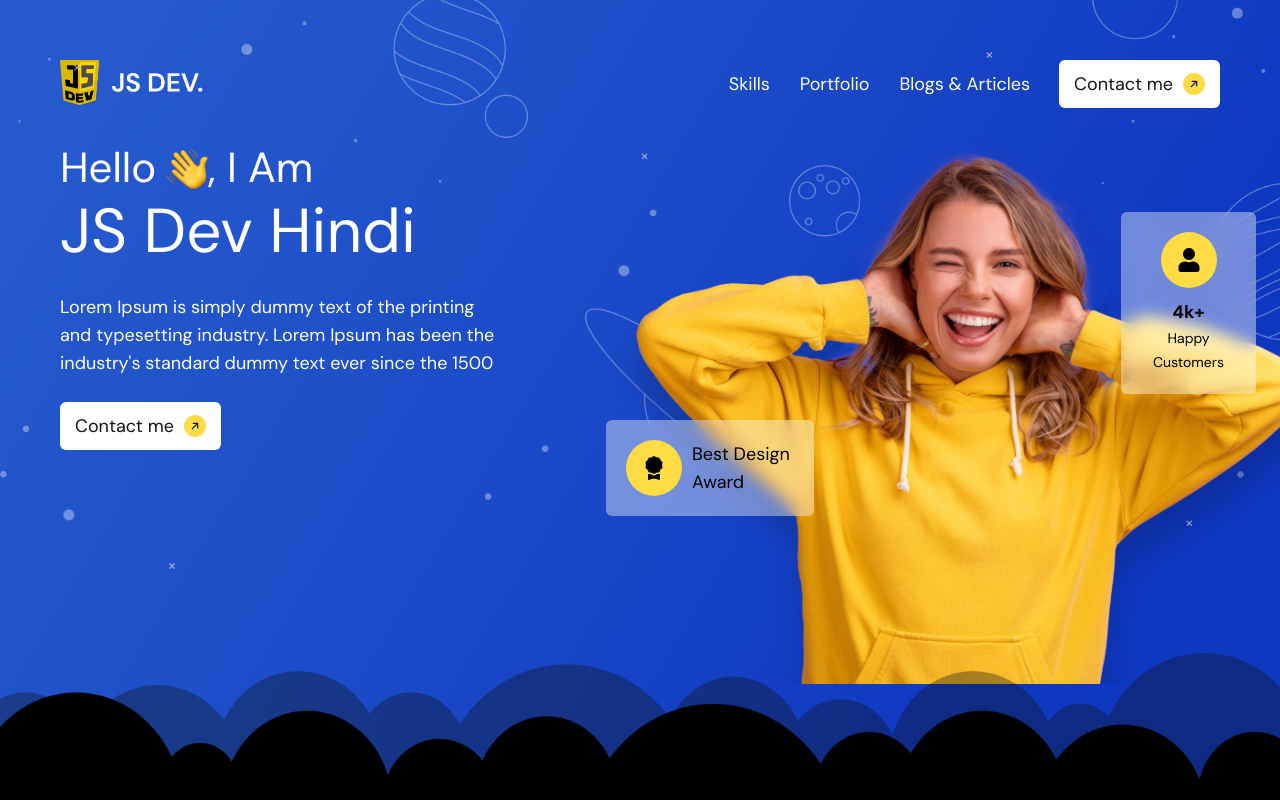
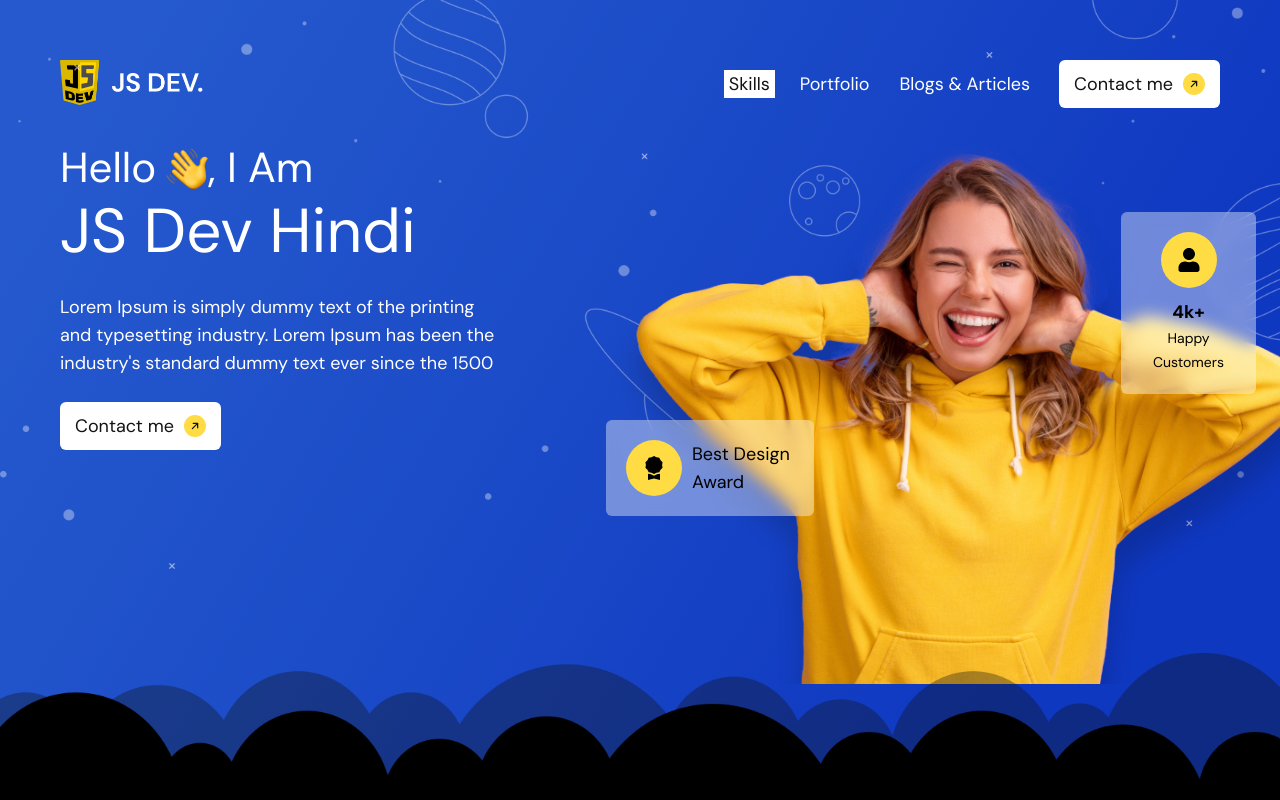
Before and after one commit to ankursrv/react-portfolio-project-1, a React (Create React App) app: page / in a window 1280 px wide. Shown: the top 800 px of the page. Built offline with nearby package versions, Linux system fonts and the light colour scheme; the HTML template or start-up script is replaced by a standard one.

Commit message:
nav item active

```diff
--- a/src/component/Header/index.jsx
+++ b/src/component/Header/index.jsx
@@ -1,3 +1,4 @@
+import { useState } from 'react';
 import BannerContent from '../BannerContent'
 import Button from '../Button'
 import { FaArrowUp } from "react-icons/fa6";
@@ -21,6 +22,7 @@ const navItems = [
 ]
 
 const Header = () => {
+    const [active, setActive] = useState(navItems[0].name)
     return (
         <section className='bg-my-gradient h-screen relative'>
             <img src="/images/vector-background.png" alt="" className='absolute opacity-60' />
@@ -34,7 +36,7 @@ const Header = () => {
                     <ul className='md:flex hidden text-white text-lg space-x-5'>
                         {
                             navItems.map((item) => (
-                                <li key={item.id} className="px-[5px] relative z-20 transition-all hover:shadow-shadow-tertary hover:text-black-primary duration-500 cursor-pointer">{item.name}</li>
+                                <li key={item.id} className={`px-[5px] relative z-20 transition-all hover:shadow-shadow-tertary hover:text-black-primary duration-500 cursor-pointer ${active === item.name ? 'active' : ''}`} onClick={() => setActive(item.name)} >{item.name}</li>
                             ))
                         }
                     </ul>
```
